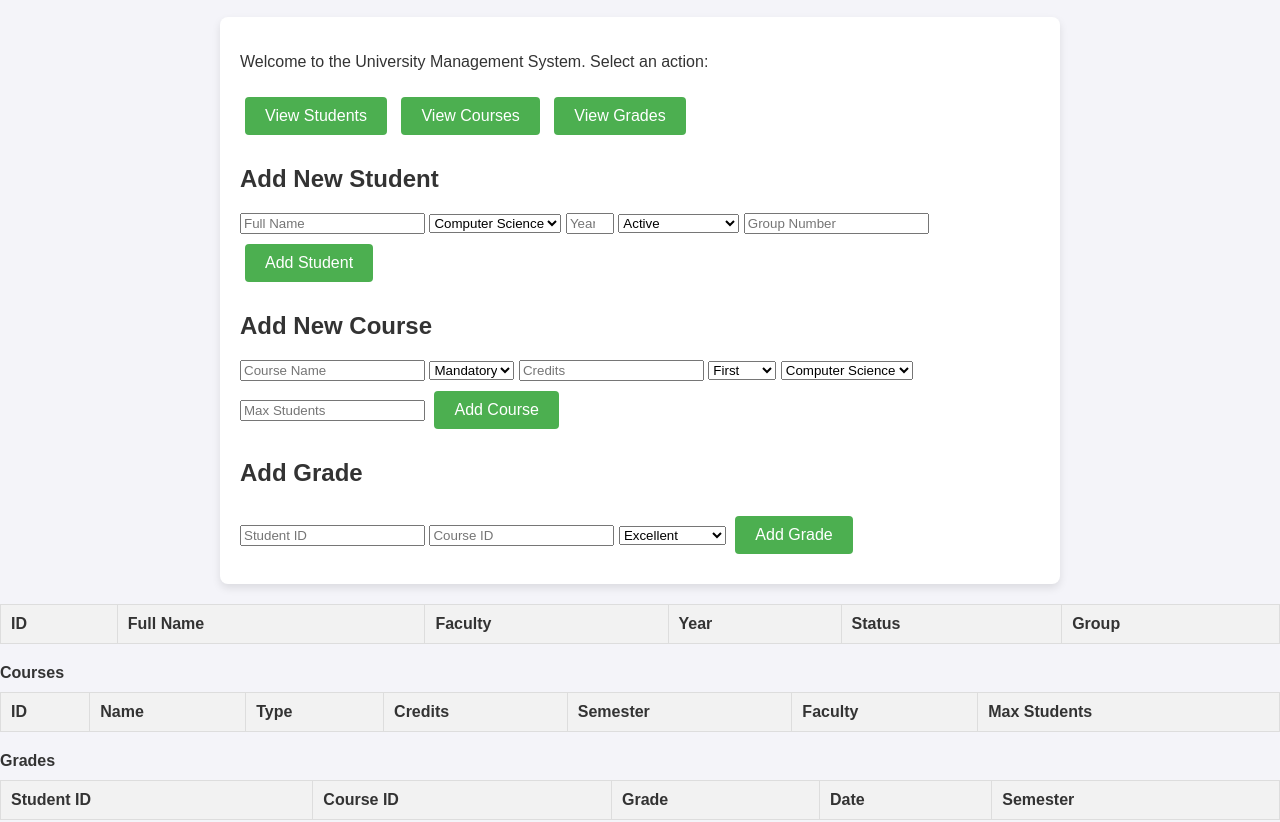
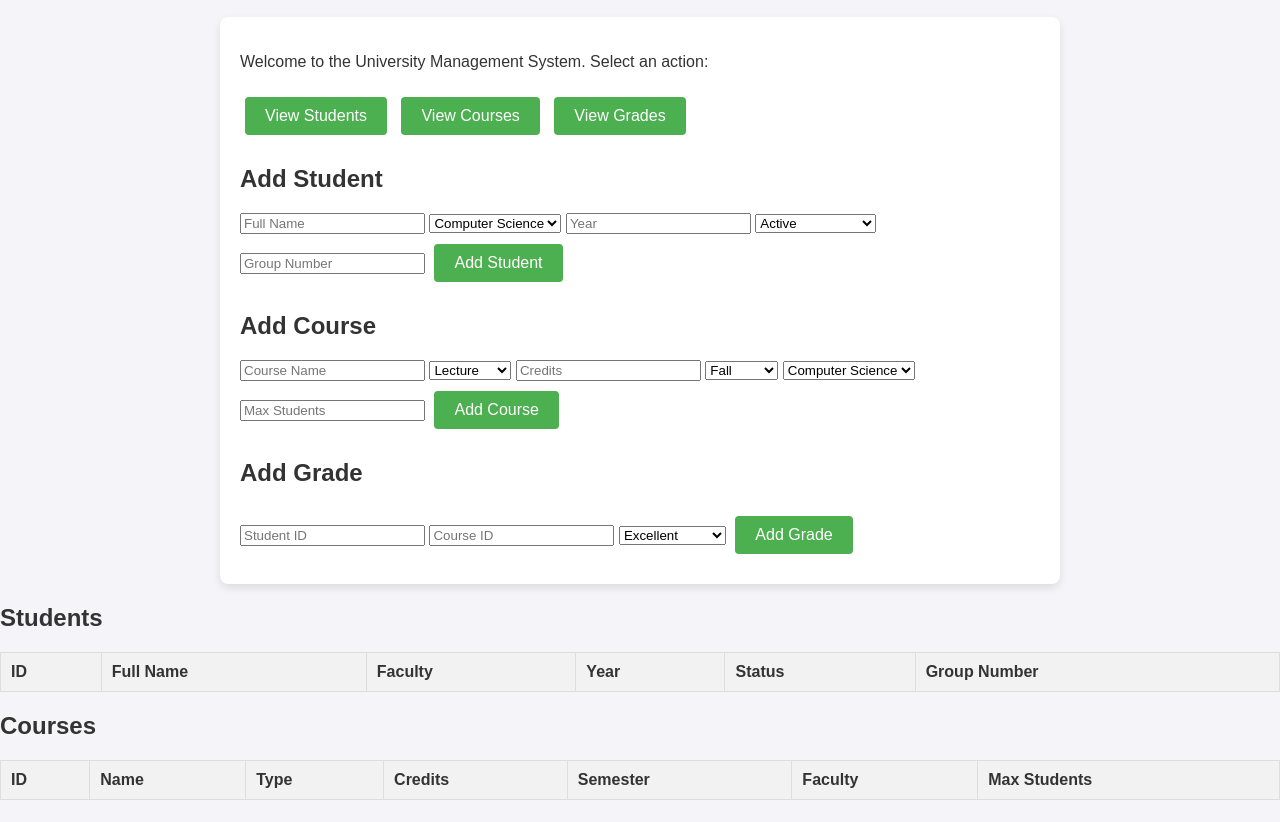
Before and after one commit to Vlad8Ponomarenko/main, a plain HTML site: page feature/pr7/index.html in a window 1280 px wide. Shown: the part 80-902 px from the top of the page. Drawn offline with Linux system fonts and the light colour scheme.

Commit message:
Update index.html

```diff
--- a/feature/pr7/index.html
+++ b/feature/pr7/index.html
@@ -109,53 +109,57 @@
         <button onclick="displayCourses()">View Courses</button>
         <button onclick="displayGrades()">View Grades</button>
 
-        <h2>Add New Student</h2>
+         <!-- Add Student Form -->
+    <h2>Add Student</h2>
     <form id="addStudentForm">
-            <input type="text" id="fullName" placeholder="Full Name" required>
+        <input id="fullName" type="text" placeholder="Full Name" required />
         <select id="faculty">
-                <option value="Computer_Science">Computer Science</option>
+            <option value="Computer Science">Computer Science</option>
             <option value="Economics">Economics</option>
             <option value="Law">Law</option>
             <option value="Engineering">Engineering</option>
         </select>
-            <input type="number" id="year" placeholder="Year" min="1" max="4" required>
+        <input id="year" type="number" placeholder="Year" required />
         <select id="status">
             <option value="Active">Active</option>
             <option value="Academic_Leave">Academic Leave</option>
             <option value="Graduated">Graduated</option>
             <option value="Expelled">Expelled</option>
         </select>
-            <input type="text" id="groupNumber" placeholder="Group Number" required>
+        <input id="groupNumber" type="text" placeholder="Group Number" required />
         <button type="submit">Add Student</button>
     </form>
 
-        <h2>Add New Course</h2>
+    <!-- Add Course Form -->
+    <h2>Add Course</h2>
     <form id="addCourseForm">
-            <input type="text" id="courseName" placeholder="Course Name" required>
+        <input id="courseName" type="text" placeholder="Course Name" required />
         <select id="courseType">
-                <option value="Mandatory">Mandatory</option>
-                <option value="Optional">Optional</option>
-                <option value="Special">Special</option>
+            <option value="Lecture">Lecture</option>
+            <option value="Seminar">Seminar</option>
+            <option value="Workshop">Workshop</option>
         </select>
-            <input type="number" id="credits" placeholder="Credits" required>
+        <input id="credits" type="number" placeholder="Credits" required />
         <select id="semester">
-                <option value="First">First</option>
-                <option value="Second">Second</option>
+            <option value="Fall">Fall</option>
+            <option value="Spring">Spring</option>
+            <option value="Summer">Summer</option>
         </select>
         <select id="courseFaculty">
-                <option value="Computer_Science">Computer Science</option>
+            <option value="Computer Science">Computer Science</option>
             <option value="Economics">Economics</option>
             <option value="Law">Law</option>
             <option value="Engineering">Engineering</option>
         </select>
-            <input type="number" id="maxStudents" placeholder="Max Students" required>
+        <input id="maxStudents" type="number" placeholder="Max Students" required />
         <button type="submit">Add Course</button>
     </form>
 
+    <!-- Add Grade Form -->
     <h2>Add Grade</h2>
     <form id="addGradeForm">
-            <input type="number" id="studentId" placeholder="Student ID" required>
-            <input type="number" id="courseId" placeholder="Course ID" required>
+        <input id="studentId" type="number" placeholder="Student ID" required />
+        <input id="courseId" type="number" placeholder="Course ID" required />
         <select id="grade">
             <option value="5">Excellent</option>
             <option value="4">Good</option>
@@ -168,7 +172,9 @@
 
     <!-- Таблиці для відображення даних -->
     <div id="dataTables">
-        <table id="studentsTable">
+         <!-- Students Table -->
+    <h2>Students</h2>
+    <table border="1">
         <thead>
             <tr>
                 <th>ID</th>
@@ -176,14 +182,15 @@
                 <th>Faculty</th>
                 <th>Year</th>
                 <th>Status</th>
-                    <th>Group</th>
+                <th>Group Number</th>
             </tr>
         </thead>
         <tbody id="studentsTableBody"></tbody>
     </table>
 
-        <table id="coursesTable">
-            <caption>Courses</caption>
+    <!-- Courses Table -->
+    <h2>Courses</h2>
+    <table border="1">
         <thead>
             <tr>
                 <th>ID</th>
@@ -195,11 +202,12 @@
                 <th>Max Students</th>
             </tr>
         </thead>
-            <tbody id="coursesTable"></tbody>
+        <tbody id="coursesTableBody"></tbody>
     </table>
 
-        <table id="gradesTable">
-            <caption>Grades</caption>
+    <!-- Grades Table -->
+    <h2>Grades</h2>
+    <table border="1">
         <thead>
             <tr>
                 <th>Student ID</th>
```
Lines whose indentation alone changed are shown as unchanged.
